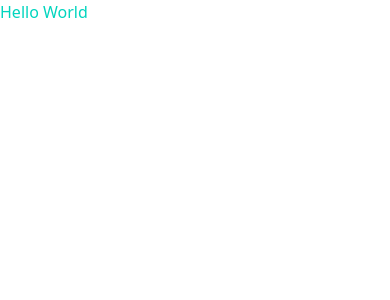
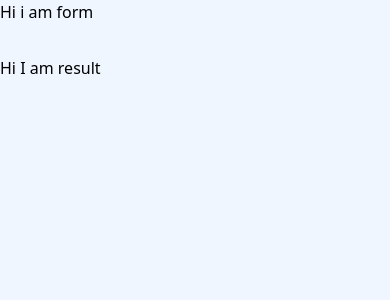
Before and after one commit to i-am-ashwin/mortgage-calculator, a Vue app: page / in a window 390 px wide. Shown: the top 300 px of the page. Built offline with nearby package versions, Linux system fonts and the light colour scheme.

Commit message:
feat: add basic components

```diff
--- a/src/App.vue
+++ b/src/App.vue
@@ -1,8 +1,22 @@
 <script setup lang="ts">
+import MortgageForm from './components/MortgageForm.vue';
+import MortgageResult from './components/MortgageResult.vue';
+
 </script>
 
 <template>
-<div class="text-teal-400">
-  Hello World
+<div class="min-h-screen bg-blue-50">
+   <div class="container mx-auto">
+  <div class="flex flex-col md:flex-row gap-8 max-w-7xl mx-auto items-start">
+    <div class="w-full lg:w-1/2">
+      <MortgageForm
+      />
+    </div>
+    <div class="w-full lg:w-1/2">
+      <MortgageResult
+      />
+    </div>
+  </div>
+</div>
 </div>
 </template>
--- /dev/null
+++ b/src/components/MortgageForm.vue
@@ -0,0 +1,5 @@
+<template>
+        <div class="">
+        Hi i am form
+    </div>
+</template>
--- /dev/null
+++ b/src/components/MortgageResult.vue
@@ -0,0 +1,5 @@
+<template>
+    <div class="">
+        Hi I am result
+    </div>
+</template>
```
